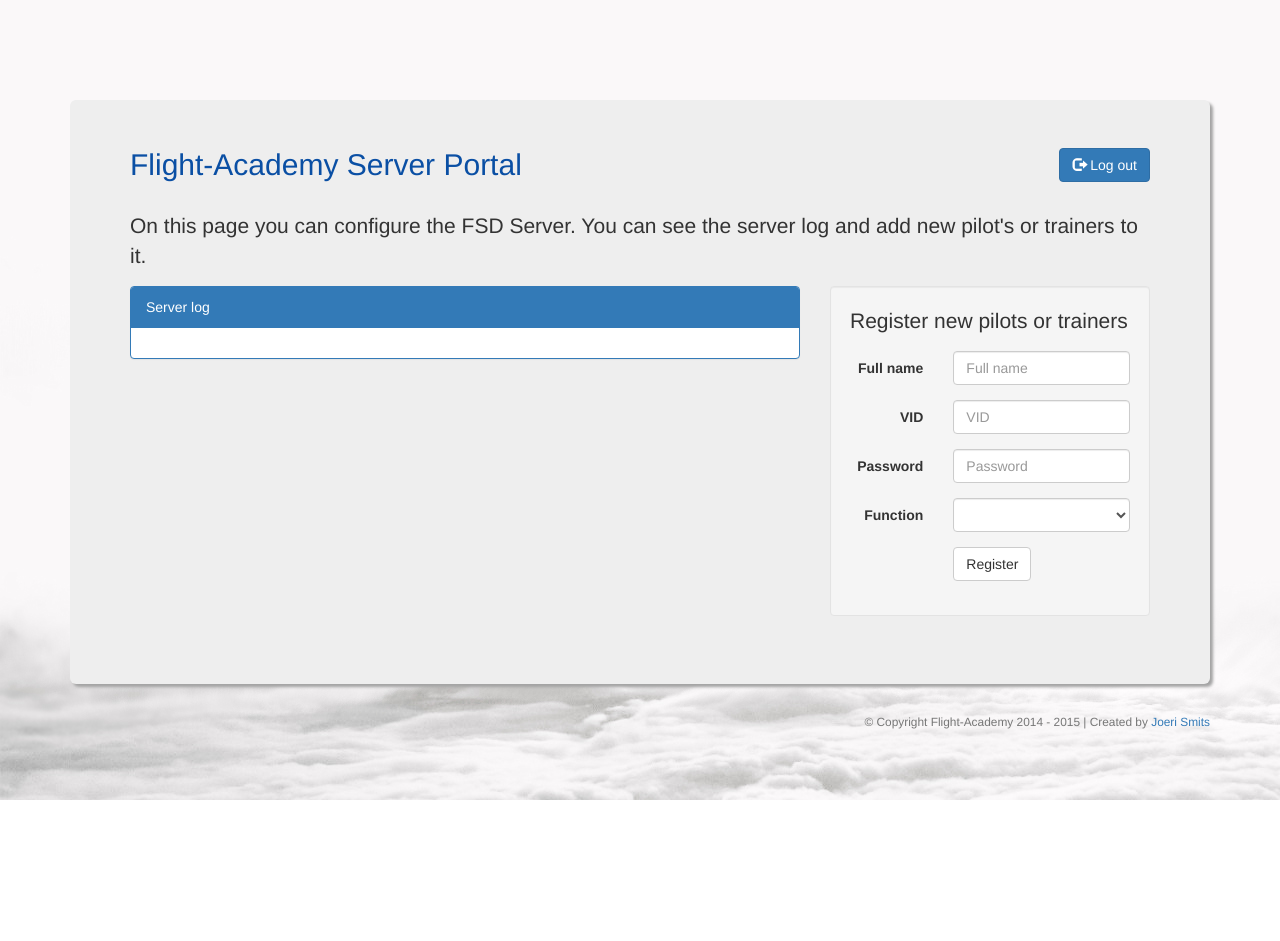
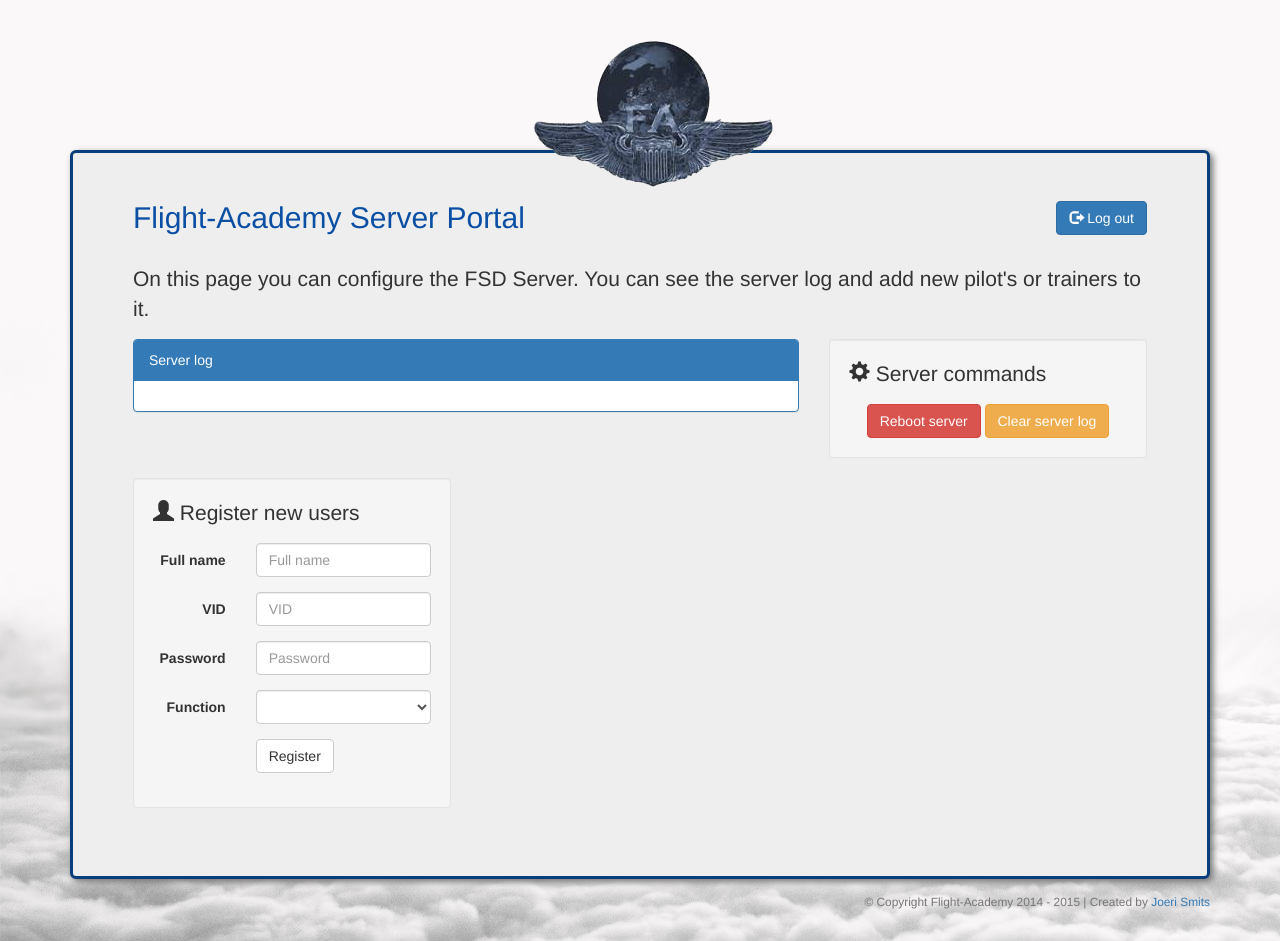
Before and after one commit to JoeriSmits/Flight-Academy-Server-Portal, a website: page client/portal.html in a window 1280 px wide. Before the commit the page ends 800 px from the top, so only its background shows below. Drawn offline with nearby package versions, Linux system fonts and the light colour scheme; no server answers.

Commit message:
Updated design in index and portal. Also added buttons for reboot and clear logFile function

```diff
--- a/client/css/style.css
+++ b/client/css/style.css
@@ -3,11 +3,13 @@ body {
 }
 .container {
     position: relative;
-    top: 100px;
+    top: 150px;
 }
 
 .jumbotron {
-    box-shadow: 3px 3px 3px #a3a3a3;
+    box-shadow: 3px 3px 7px #737373;
+    border: 3px solid #083f7b;
+    margin: 0 0 15px 0;
 }
 
 h2 {
@@ -25,4 +27,11 @@ h2 {
     overflow-y: scroll;
 }
 
+.logoRow {
+    position: absolute;
+    top: -115px;
+    width: 100%;
+    z-index: 1000;
+    overflow: hidden;
+}
 [ng\:cloak], [ng-cloak], .ng-cloak { display: none; }
--- a/client/js/flight-academy.js
+++ b/client/js/flight-academy.js
@@ -121,5 +121,13 @@ app.controller("portalController", function ($scope, $http, socketIO) {
                     }
                 }
             })
+    };
+
+    $scope.reboot = function () {
+        alert("Under development");
+    };
+
+    $scope.clearLog = function () {
+        alert("Under development");
     }
 });
--- a/client/portal.html
+++ b/client/portal.html
@@ -8,6 +8,11 @@
 </head>
 <body ng-controller="portalController">
 <div class="container">
+    <div class="logoRow">
+        <div class="col-lg-12 text-center">
+            <img src="images/faLogo.png" align="FA Logo" draggable="false">
+        </div>
+    </div>
     <div class="jumbotron">
         <div class="row">
             <div class="col-lg-11">
@@ -33,8 +38,22 @@
             </div>
             <div class="col-lg-4">
                 <div class="well">
-                    <p>Register new pilots or trainers</p>
-                    <div ng-cloak ng-show="registerMessage" ng-class="{ 'alert alert-danger': registerMessage.error, 'alert alert-success': !registerMessage.error }" role="alert">{{registerMessage.message}}</div>
+                    <p><span class="glyphicon glyphicon-cog" aria-hidden="true"></span> Server commands</p>
+
+                    <div class="text-center">
+                        <button class="btn btn-danger" ng-click="reboot()">Reboot server</button>
+                        <button class="btn btn-warning" ng-click="clearLog()">Clear server log</button>
+                    </div>
+                </div>
+            </div>
+            <div class="col-lg-4">
+                <div class="well">
+                    <p><span class="glyphicon glyphicon-user" aria-hidden="true"></span> Register new users</p>
+
+                    <div ng-cloak ng-show="registerMessage"
+                         ng-class="{ 'alert alert-danger': registerMessage.error, 'alert alert-success': !registerMessage.error }"
+                         role="alert">{{registerMessage.message}}
+                    </div>
                     <form class="form-horizontal">
                         <div class="form-group">
                             <label class="col-sm-4 control-label">Full name</label>
@@ -72,7 +91,8 @@
                         </div>
                         <div class="form-group">
                             <div class="col-sm-offset-4 col-sm-8">
-                                <button type="submit" ng-click="register(name, VID, password, job)" class="btn btn-default">Register
+                                <button type="submit" ng-click="register(name, VID, password, job)"
+                                        class="btn btn-default">Register
                                 </button>
                             </div>
                         </div>
```
Also changed, not shown: client/index.html (+5 -0 lines), client/images/faLogo.png (added).
